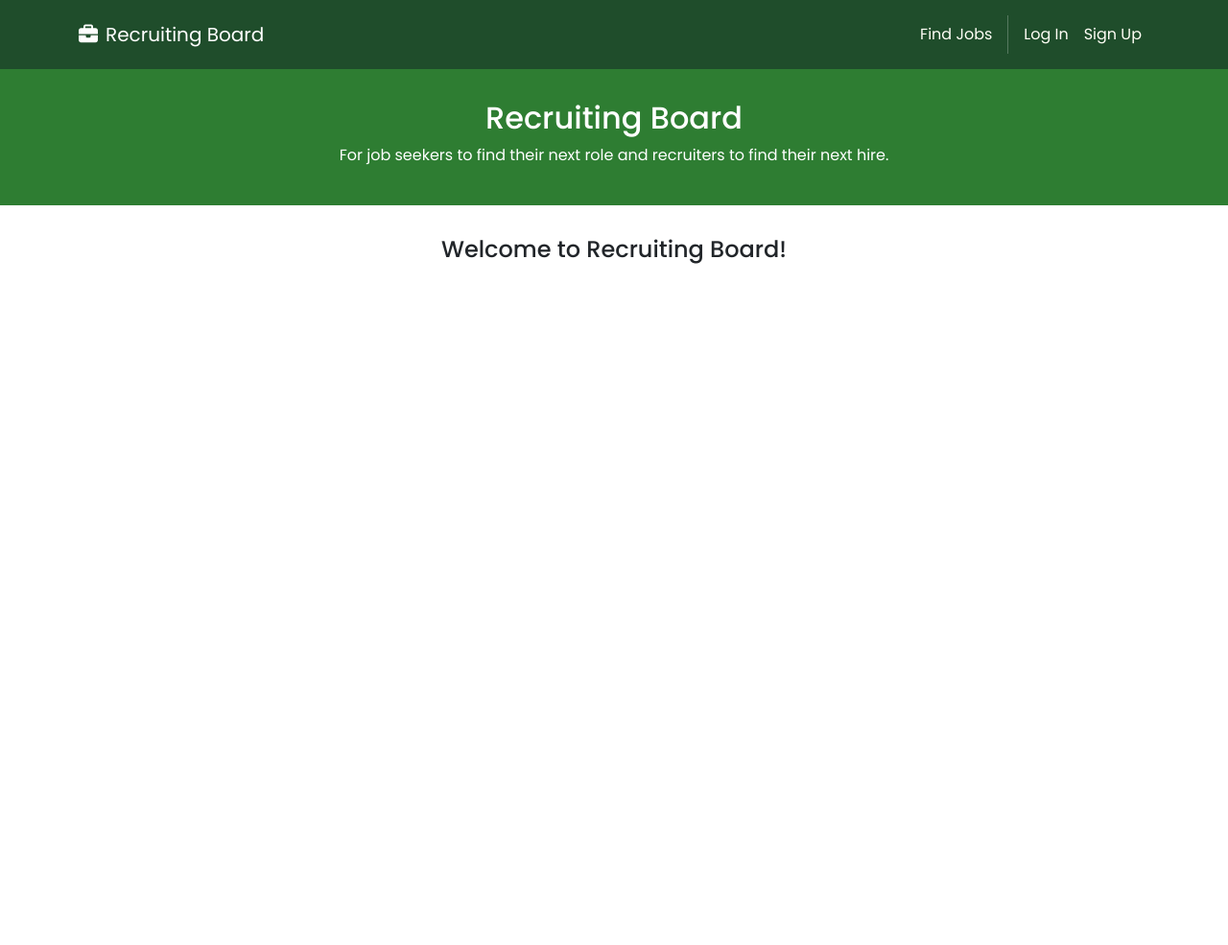
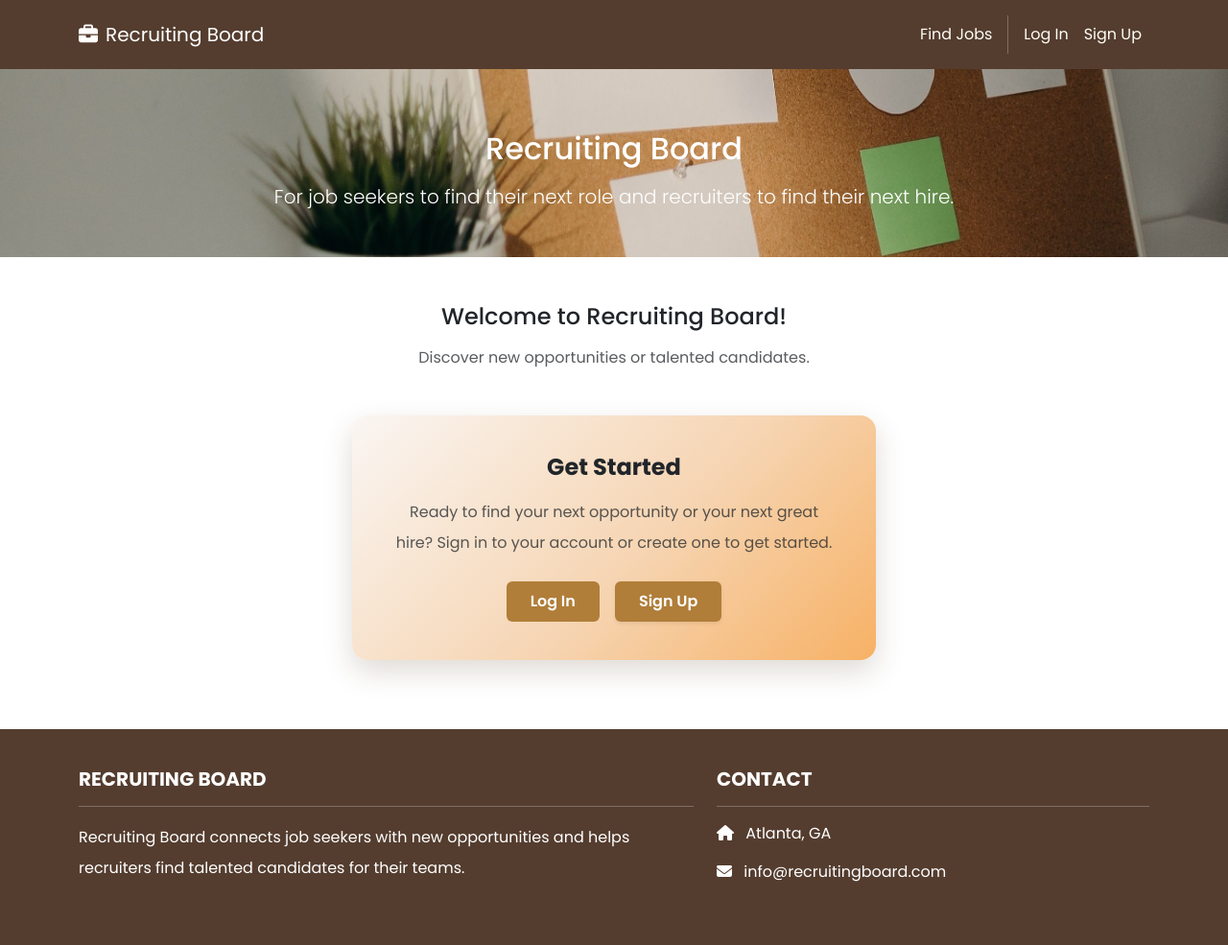
Before and after one commit to JadenKey/Recruiting-Board, a Django app: page / in a window 1280 px wide. Shown: the whole page at 96% size. Before the commit the page ends 275 px from the top, so only its background shows below. Run offline with Django 5.2, Linux system fonts and the light colour scheme; some libraries are stand-ins or nearby versions.

Commit message:
Frontend changes

```diff
--- a/accounts/templates/accounts/profile_edit.html
+++ b/accounts/templates/accounts/profile_edit.html
@@ -4,7 +4,7 @@
   <div class="container">
     <div class="row justify-content-center">
       <div class="col-md-8">
-        <div class="card shadow p-3 mb-4 rounded">
+        <div class="card rb-card-background shadow p-3 mb-4 rounded">
           <div class="card-body">
             <h2>{{ template_data.title }}</h2>
             <hr />
--- a/accounts/templates/accounts/profile_show.html
+++ b/accounts/templates/accounts/profile_show.html
@@ -4,7 +4,7 @@
   <div class="container">
     <div class="row justify-content-center">
       <div class="col-md-8">
-        <div class="card shadow p-3 mb-4 rounded">
+        <div class="card rb-card-background shadow p-3 mb-4 rounded">
           <div class="card-body">
             <div class="d-flex justify-content-between align-items-center">
               <h2>{{ template_data.profile.user.username }}</h2>
--- a/accounts/templates/accounts/signup.html
+++ b/accounts/templates/accounts/signup.html
@@ -4,7 +4,7 @@
   <div class="container">
     <div class="row justify-content-center">
       <div class="col-md-8">
-        <div class="card shadow p-3 mb-4 rounded">
+        <div class="card rb-card-background shadow p-3 mb-4 rounded">
           <div class="card-body">
             <h2>Sign Up</h2>
             <hr />
--- a/home/templates/home/index.html
+++ b/home/templates/home/index.html
@@ -1,16 +1,82 @@
 {% extends 'base.html' %}
+{% load static %}
 {% block content %}
-<header class="masthead rb-masthead text-white text-center py-4">
-  <div class="container d-flex align-items-center flex-column pt-2">
-    <h2>Recruiting Board</h2>
-    <p>For job seekers to find their next role and recruiters to find their next hire.</p>
+
+<header class="masthead rb-masthead text-white text-center py-5">
+  <div class="container d-flex align-items-center flex-column pt-3">
+    <h2 class="mb-3">
+      Recruiting Board
+    </h2>
+    <p class="lead mb-0">
+      For job seekers to find their next role and recruiters to find their next hire.
+    </p>
   </div>
 </header>
-<div class="p-3">
+<div class="p-4">
   <div class="container">
-    <div class="row mt-3">
-      <div class="col mx-auto text-center mb-3">
-        <h4>Welcome to Recruiting Board!</h4>
+    <div class="row mt-4">
+      <div class="col mx-auto text-center mb-4">
+        <h4 class="mb-3">Welcome to Recruiting Board!</h4>
+        <p class="text-muted mb-0">
+          Discover new opportunities or talented candidates.
+        </p>
+      </div>
+    </div>
+    <div class="row justify-content-center mt-4">
+      <div class="col-md-8 col-lg-6">
+        <div class="card border-0 rounded-4 p-4 rb-card">
+          <div class="card-body text-center">
+            {% if not user.is_authenticated %}
+            <h4 class="card-title fw-bold mb-3 text-dark">
+              Get Started
+            </h4>
+            <p class="card-text text-muted mb-4 lh-lg">
+              Ready to find your next opportunity or your next great hire?
+              Sign in to your account or create one to get started.
+            </p>
+            <div class="d-flex justify-content-center gap-3 flex-wrap">
+              <a href="{% url 'login' %}" class="btn btn-rb px-4 py-2 fw-semibold">
+                Log In
+              </a>
+              <a href="{% url 'accounts.signup' %}" class="btn btn-rb px-4 py-2 fw-semibold shadow-sm">
+                Sign Up
+              </a>
+            </div>
+            {% elif user.is_job_seeker %}
+            <h4 class="card-title fw-bold mb-3 text-dark">
+              Find Your Next Opportunity
+            </h4>
+            <p class="card-text text-muted mb-4 lh-lg">
+              Explore available jobs and keep your profile up to date
+              so recruiters can discover what you have to offer.
+            </p>
+            <div class="d-flex justify-content-center gap-3 flex-wrap">
+              <a href="{% url 'jobs.search' %}" class="btn btn-rb px-4 py-2 fw-semibold">
+                Find Jobs
+              </a>
+              <a href="{% url 'accounts.profile' %}" class="btn btn-rb px-4 py-2 fw-semibold shadow-sm">
+                View Profile
+              </a>
+            </div>
+            {% elif user.is_recruiter %}
+            <h4 class="card-title fw-bold mb-3 text-dark">
+              Find Your Next Hire
+            </h4>
+            <p class="card-text text-muted mb-4 lh-lg">
+              Post opportunities and discover qualified candidates
+              who could be the right fit for your team.
+            </p>
+            <div class="d-flex justify-content-center gap-3 flex-wrap">
+              <a href="{% url 'jobs.create' %}" class="btn btn-rb px-4 py-2 fw-semibold">
+                Post Jobs
+              </a>
+              <a href="{% url 'jobs.candidates' %}" class="btn btn-rb px-4 py-2 fw-semibold shadow-sm">
+                View Candidates
+              </a>
+            </div>
+          {% endif %}
+          </div>
+        </div>
       </div>
     </div>
   </div>
--- a/jobs/templates/jobs/applications.html
+++ b/jobs/templates/jobs/applications.html
@@ -7,7 +7,7 @@
                 <h2>My Applications</h2>
                 <hr />
                 {% for application in template_data.applications %}
-                <div class="card shadow p-3 mb-4 rounded">
+                <div class="card rb-card-background shadow p-3 mb-4 rounded">
                     <div class="card-body">
                         <h4>{{ application.job.title }}</h4>
                         <h6 class="text-muted">
--- a/jobs/templates/jobs/candidates.html
+++ b/jobs/templates/jobs/candidates.html
@@ -7,7 +7,7 @@
         <h2>Search Candidates</h2>
         <hr />
 
-        <div class="card shadow p-3 mb-4 rounded">
+        <div class="card rb-card-background shadow p-3 mb-4 rounded">
           <div class="card-body">
             <form method="GET">
               <div class="row">
@@ -80,7 +80,7 @@
         </div>
 
         {% for candidate in template_data.candidates %}
-          <div class="card shadow p-3 mb-4 rounded">
+          <div class="card rb-card-background shadow p-3 mb-4 rounded">
             <div class="card-body">
 
               <h4>{{ candidate.user.username }}</h4>
--- a/jobs/templates/jobs/form.html
+++ b/jobs/templates/jobs/form.html
@@ -4,7 +4,7 @@
   <div class="container">
     <div class="row justify-content-center">
       <div class="col-md-8">
-        <div class="card shadow p-3 mb-4 rounded">
+        <div class="card rb-card-background shadow p-3 mb-4 rounded">
           <div class="card-body">
             <h2>{{ template_data.title }}</h2>
             <hr />
--- a/jobs/templates/jobs/index.html
+++ b/jobs/templates/jobs/index.html
@@ -11,7 +11,7 @@
         </div>
         <hr />
         {% for job in template_data.jobs %}
-          <div class="card shadow p-3 mb-4 rounded">
+          <div class="card rb-card-background shadow p-3 mb-4 rounded">
             <div class="card-body">
               <h4>{{ job.title }}</h4>
               <h6 class="text-muted">{{ job.company }} - {{ job.location }}</h6>
--- a/jobs/templates/jobs/pipeline.html
+++ b/jobs/templates/jobs/pipeline.html
@@ -30,7 +30,7 @@
           <div class="kanban-column" ondragover="allowDrop(event)"
             ondrop="drop(event, '{{ column.value }}')">
             {% for application in column.applications %}
-              <div class="card shadow p-2 mb-3 rounded kanban-card"
+              <div class="card rb-card-background shadow p-2 mb-3 rounded kanban-card"
                 id="application-{{ application.id }}" draggable="true"
                 ondragstart="drag(event)"
                 data-url="{% url 'jobs.application_status' application.id %}">
--- a/jobs/templates/jobs/search.html
+++ b/jobs/templates/jobs/search.html
@@ -6,7 +6,7 @@
       <div class="col-md-8">
         <h2>Search Jobs</h2>
         <hr />
-        <div class="card shadow p-3 mb-4 rounded">
+        <div class="card rb-card-background shadow p-3 mb-4 rounded">
           <div class="card-body">
             <form method="GET">
               <div class="row">
@@ -83,7 +83,7 @@
           </div>
         </div>
         {% for job in template_data.jobs %}
-          <div class="card shadow p-3 mb-4 rounded">
+          <div class="card rb-card-background shadow p-3 mb-4 rounded">
             <div class="card-body">
               <h4>{{ job.title }}</h4>
               <h6 class="text-muted">{{ job.company }} - {{ job.location }}</h6>
--- a/messaging/templates/messaging/email.html
+++ b/messaging/templates/messaging/email.html
@@ -4,7 +4,7 @@
   <div class="container">
     <div class="row justify-content-center">
       <div class="col-md-8">
-        <div class="card shadow p-3 mb-4 rounded">
+        <div class="card rb-card-background shadow p-3 mb-4 rounded">
           <div class="card-body">
             <h2>Email {{ template_data.candidate.username }}</h2>
             <h6 class="text-muted">
--- a/messaging/templates/messaging/inbox.html
+++ b/messaging/templates/messaging/inbox.html
@@ -7,7 +7,7 @@
         <h2>Messages</h2>
         <hr />
         {% for person in template_data.people %}
-          <div class="card shadow p-3 mb-4 rounded">
+          <div class="card rb-card-background shadow p-3 mb-4 rounded">
             <div class="card-body">
               <h4>{{ person.username }}</h4>
               <a href="{% url 'messaging.thread' person.id %}"
--- a/messaging/templates/messaging/thread.html
+++ b/messaging/templates/messaging/thread.html
@@ -11,7 +11,7 @@
         </div>
         <hr />
         {% for message in template_data.conversation %}
-          <div class="card shadow p-3 mb-3 rounded">
+          <div class="card rb-card-background shadow p-3 mb-3 rounded">
             <div class="card-body">
               <h6 class="text-muted">
                 {{ message.sender.username }}
--- a/recruitingboard/static/css/style.css
+++ b/recruitingboard/static/css/style.css
@@ -15,16 +15,30 @@ body {
   color: #FFFEF6 !important;
 }
 .bg-dark {
-  background-color: #1F4D2B !important;
-}
-.rb-masthead {
-  background-color: #2E7D32;
+  background-color: #543d2f !important;
 }
 .btn-rb {
-  background-color: #6ab43e;
+  background-color: #b07e39;
   color: #FFFFFF;
 }
 .btn-rb:hover {
-  background-color: #5a9a34;
+  background-color: #825b2f;
   color: #FFFFFF;
 }
+
+.rb-card {
+    background: linear-gradient(135deg, #faf6f3 0%, #f6d5b3 55%, #f7b165 100%) !important;
+    box-shadow: 0 12px 30px rgba(80, 55, 25, 0.18) !important;
+    overflow: hidden;
+}
+.rb-card-background {
+    background: #d4b89d !important;
+    box-shadow: 0 12px 30px rgba(80, 55, 25, 0.18) !important;
+    overflow: hidden;
+}
+
+.rb-masthead {
+    background-image: url("../images/hero.jpg");
+    background-size: cover;
+    background-position: center;
+}
--- a/recruitingboard/templates/base.html
+++ b/recruitingboard/templates/base.html
@@ -14,7 +14,7 @@
     <link rel="stylesheet" type="text/css" href="{% static 'css/style.css' %}">
     <meta name="viewport" content="width=device-width,initial-scale=1" />
   </head>
-  <body>
+  <body class="d-flex flex-column min-vh-100">
     <nav class="p-3 navbar navbar-dark bg-dark navbar-expand-lg">
       <div class="container">
         <a class="navbar-brand" href="{% url 'home.index' %}">
@@ -71,10 +71,38 @@
         {% endfor %}
       </div>
     {% endif %}
-    <div>
+    <div class="flex-grow-1">
       {% block content %}
       {% endblock content %}
     </div>
-
+    <footer class="mt-5">
+      <section class="p-4 ms-footer bg-dark">
+        <div class="container">
+            <div class="row mt-3 text-white">
+                <div class="col-md-7 col-lg-7 mb-4">
+                    <h5 class="fw-bold">RECRUITING BOARD</h5>
+                    <hr />
+                    <p class="lh-lg">
+                        Recruiting Board connects job seekers with new
+                        opportunities and helps recruiters find talented
+                        candidates for their teams.
+                    </p>
+                </div>
+                <div class="col-md-5 col-lg-5 mb-4">
+                    <h5 class="fw-bold">CONTACT</h5>
+                    <hr />
+                    <p>
+                        <i class="fas fa-home me-2"></i>
+                        Atlanta, GA
+                    </p>
+                    <p>
+                        <i class="fas fa-envelope me-2"></i>
+                        info@recruitingboard.com
+                    </p>
+                </div>
+              </div>
+          </div>
+      </section>
+    </footer>
   </body>
 </html>
--- a/recruitingboard/templates/registration/login.html
+++ b/recruitingboard/templates/registration/login.html
@@ -4,7 +4,7 @@
   <div class="container">
     <div class="row justify-content-center">
       <div class="col-md-8">
-        <div class="card shadow p-3 mb-4 rounded">
+        <div class="card rb-card-background shadow p-3 mb-4 rounded">
           <div class="card-body">
             {% if user.is_authenticated %}
               <h2>Log Out</h2>
```
Also changed, not shown: recruitingboard/static/images/hero.jpg (added).
